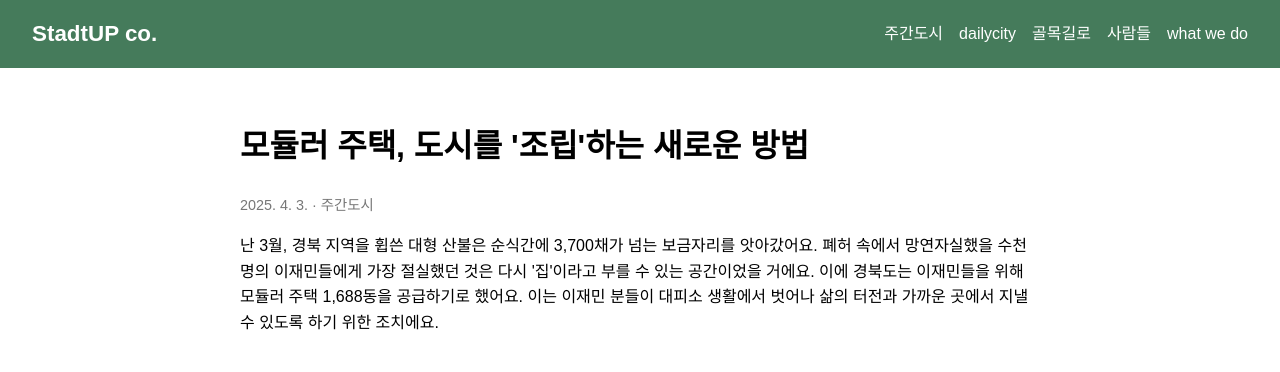
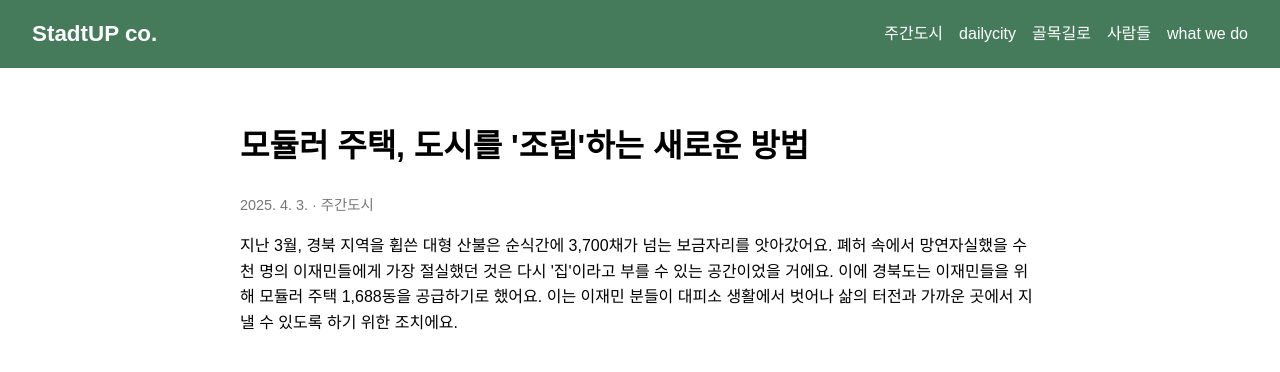
Before and after one commit to zayn-stadtup/online, a plain HTML site: page article4.html in a window 1280 px wide. Shown: the top 372 px of the page. Drawn offline with Linux system fonts and the light colour scheme; grey boxes are pictures that could not be loaded.

Commit message:
Update article4.html

```diff
--- a/article4.html
+++ b/article4.html
@@ -103,7 +103,7 @@
     <p class="meta">2025. 4. 3. · 주간도시</p>
     <div class="article-content">
 
-      <p>난 3월, 경북 지역을 휩쓴 대형 산불은 순식간에 3,700채가 넘는 보금자리를 앗아갔어요. 폐허 속에서 망연자실했을 수천 명의 이재민들에게 가장 절실했던 것은 다시 '집'이라고 부를 수 있는 공간이었을 거에요. 이에 경북도는 이재민들을 위해 모듈러 주택 1,688동을 공급하기로 했어요. 이는 이재민 분들이 대피소 생활에서 벗어나 삶의 터전과 가까운 곳에서 지낼 수 있도록 하기 위한 조치에요.</p>
+      <p>지난 3월, 경북 지역을 휩쓴 대형 산불은 순식간에 3,700채가 넘는 보금자리를 앗아갔어요. 폐허 속에서 망연자실했을 수천 명의 이재민들에게 가장 절실했던 것은 다시 '집'이라고 부를 수 있는 공간이었을 거에요. 이에 경북도는 이재민들을 위해 모듈러 주택 1,688동을 공급하기로 했어요. 이는 이재민 분들이 대피소 생활에서 벗어나 삶의 터전과 가까운 곳에서 지낼 수 있도록 하기 위한 조치에요.</p>
       <img src="https://img2.stibee.com/117423_2727906_1743606521271656650.jpg" alt="모듈러 주택 이미지"/>
       <p><em>이재민들을 위해 모듈러 주택을 공급하고 있다. ©경상북도</em></p>
       <p>이번 사례에서 주목할 점은 바로 모듈러 주택의 활용이에요. 공장에서 미리 제작된 모듈을 현장에서 조립하여 완성하는 이 주택은 재난 상황에서 신속한 주거 공급을 가능케 하죠. 그러나 모듈러 주택의 잠재력은 여기서 그치지 않아요. 오늘 URBANISM에서는, 도시가 직면한 다양한 과제들에 대해 모듈러 주택이 어떤 해답을 제시할 수 있는지 살펴보려 해요.</p>
```
